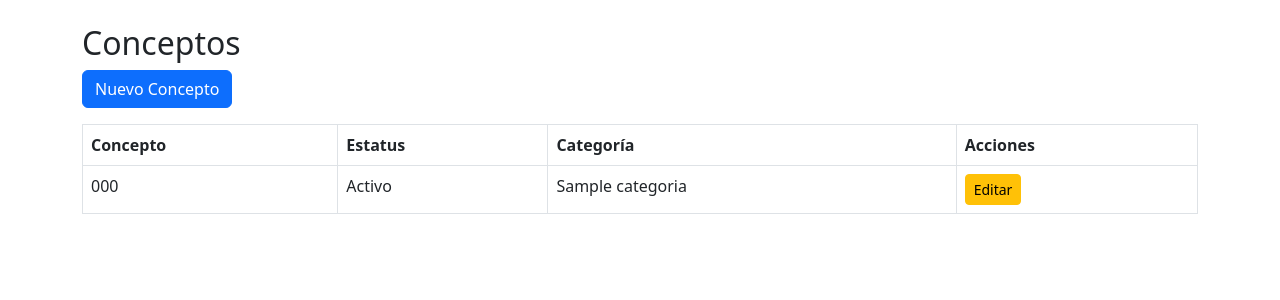
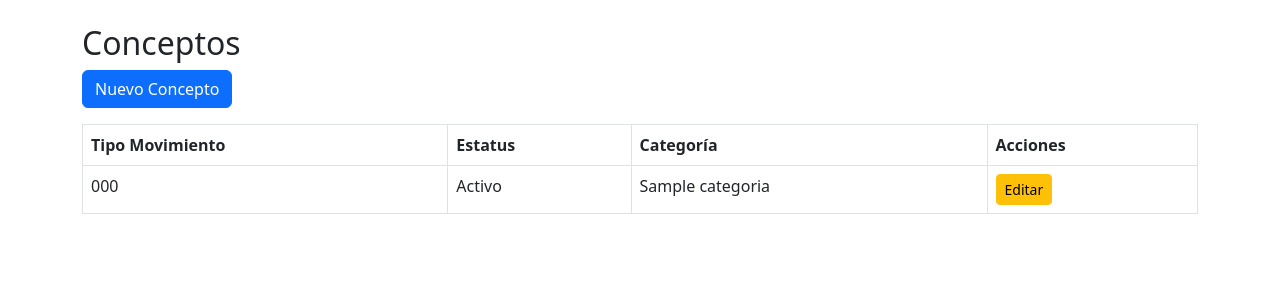
Before and after one commit to meg544/django-p61L, a Django app: page /conceptos/ in a window 1280 px wide. Shown: the part 104-404 px from the top of the page. Run offline with Django 4.2, Linux system fonts and the light colour scheme; a user stored in the database is signed in; tables that the repository leaves empty hold one stand-in row (values such as "Sample post"); parts of the project's set-up code (start-up, migrations or seed data) failed here and were passed over.

Commit message:
se cambia en los reportes concepto por tipo movimiento

```diff
--- a/myapp/templates/conceptos/listar_conceptos.html
+++ b/myapp/templates/conceptos/listar_conceptos.html
@@ -7,7 +7,7 @@
 <table class="table table-bordered">
   <thead>
   <tr>
-    <th>Concepto</th>
+    <th>Tipo Movimiento</th>
     <th>Estatus</th>
     <th>Categoría</th>
     <th>Acciones</th>
--- a/myapp/templates/estatus/lista_estatus.html
+++ b/myapp/templates/estatus/lista_estatus.html
@@ -68,7 +68,7 @@
       <th>Folio</th>
       <th>Fecha</th>
       <th>Importe</th>
-      <th>Concepto</th>
+      <th>Tipo Movimiento</th>
       <th>Proveedor</th>
       <th>Comentarios</th>
       <th>Estatus</th>
--- a/myapp/templates/listar_gastos.html
+++ b/myapp/templates/listar_gastos.html
@@ -49,7 +49,7 @@
         <th>Folio</th>
         <th>Fecha</th>
         <th>Importe</th>
-        <th>Concepto</th>
+        <th>Tipo Movimiento</th>
         <th>Proveedor</th>
         <th>Comentarios</th>
         <th>Acciones</th>
--- a/myapp/templates/listar_gastos1.html
+++ b/myapp/templates/listar_gastos1.html
@@ -80,7 +80,7 @@
       <th>Folio</th>
       <th>Fecha</th>
       <th>Importe</th>
-      <th>Concepto</th>
+      <th>Tipo Movimiento</th>
       <th>Proveedor</th>
       <th>Comentarios</th>
     </tr>
--- a/myapp/templates/listar_gastos2.html
+++ b/myapp/templates/listar_gastos2.html
@@ -91,7 +91,7 @@ function imprimirSeleccionados() {
       <th>Folio</th>
       <th>Fecha</th>
       <th>Importe</th>
-      <th>Concepto</th>
+      <th>Tipo Movimiento</th>
       <th>Proveedor</th>
       <th>Comentarios</th>
     </tr>
--- a/myapp/templates/ogastos/lista.html
+++ b/myapp/templates/ogastos/lista.html
@@ -22,7 +22,7 @@
     <tr>
       <th>Folio</th>
       <th>Fecha</th>
-      <th>Concepto</th>
+      <th>Tipo Movimiento</th>
       <th>Proveedor</th>
       <th>Importe</th>
       <th>Comentarios</th>
--- a/myapp/templates/ogastos/lista3.html
+++ b/myapp/templates/ogastos/lista3.html
@@ -93,7 +93,7 @@
       <th>Folio</th>
       <th>Fecha</th>
       <th>Importe</th>
-      <th>Concepto</th>
+      <th>Tipo Movimiento</th>
       <th>Proveedor</th>
       <th>Comentarios</th>
     </tr>
--- a/myapp/templates/proveedores/listar_gastos_proveedor.html
+++ b/myapp/templates/proveedores/listar_gastos_proveedor.html
@@ -50,7 +50,7 @@
     <th>Fecha</th>
     <th>Evento</th>
     <th>Importe</th>
-    <th>Concepto</th>
+    <th>Tipo Movimiento</th>
     <th>Comentarios</th>
     <th>Acciones</th>
   </tr>
--- a/myapp/templates/proveedores/reporte_pagos_proveedor.html
+++ b/myapp/templates/proveedores/reporte_pagos_proveedor.html
@@ -20,7 +20,7 @@
         <th>Folio</th>
         <th>Evento</th>
         <th>Fecha</th>
-        <th>Concepto</th>
+        <th>Tipo Movimiento</th>
         <th>Tipo Gasto</th>
         <th>Importe</th>
         <th>Comentarios</th>
```
